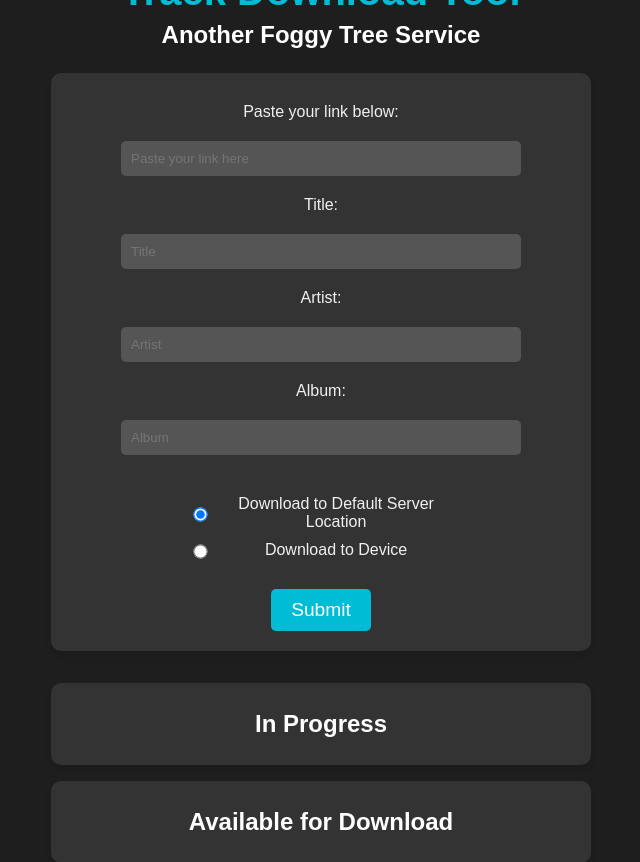
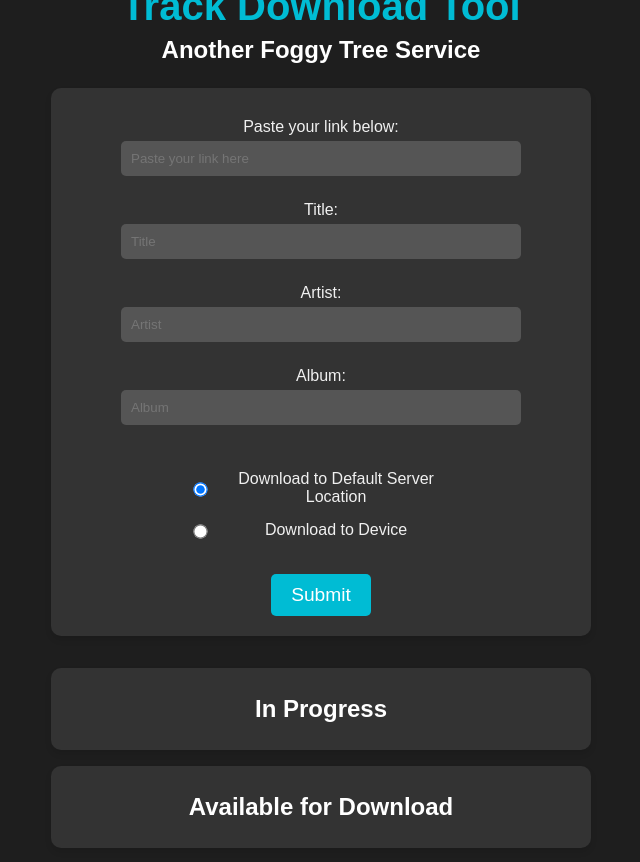
Before and after one commit to michaelBrown143/link_downloader, a Flask app: page / in a window 1280 px wide. Shown: the top 862 px of the page, without its empty margins (319-959 px from the left). Run offline with Flask 2, Linux system fonts and the light colour scheme; data that the repository does not hold is empty.

Commit message:
Final Update

```diff
--- a/static/style.css
+++ b/static/style.css
@@ -47,7 +47,7 @@
 
 input[type="text"]{
     padding: 10px;
-    margin: 10px 0;
+    margin: 5px 0 15px 0;
     border: none;
     border-radius: 5px;
     width: 100%;
@@ -76,7 +76,7 @@
 
 label {
     display: block;
-    margin: 10px 0;
+    margin: 10px 0px 0 0;
     width: 100%;
 }
 
@@ -293,7 +293,7 @@
     display: flex;
     /* align label to left */
     align-items: center;
-    margin-bottom: 10px;
+    margin-bottom: 15px;
     flex-wrap: wrap; /* Allows the text to wrap into multiple lines */
 }
 
```
